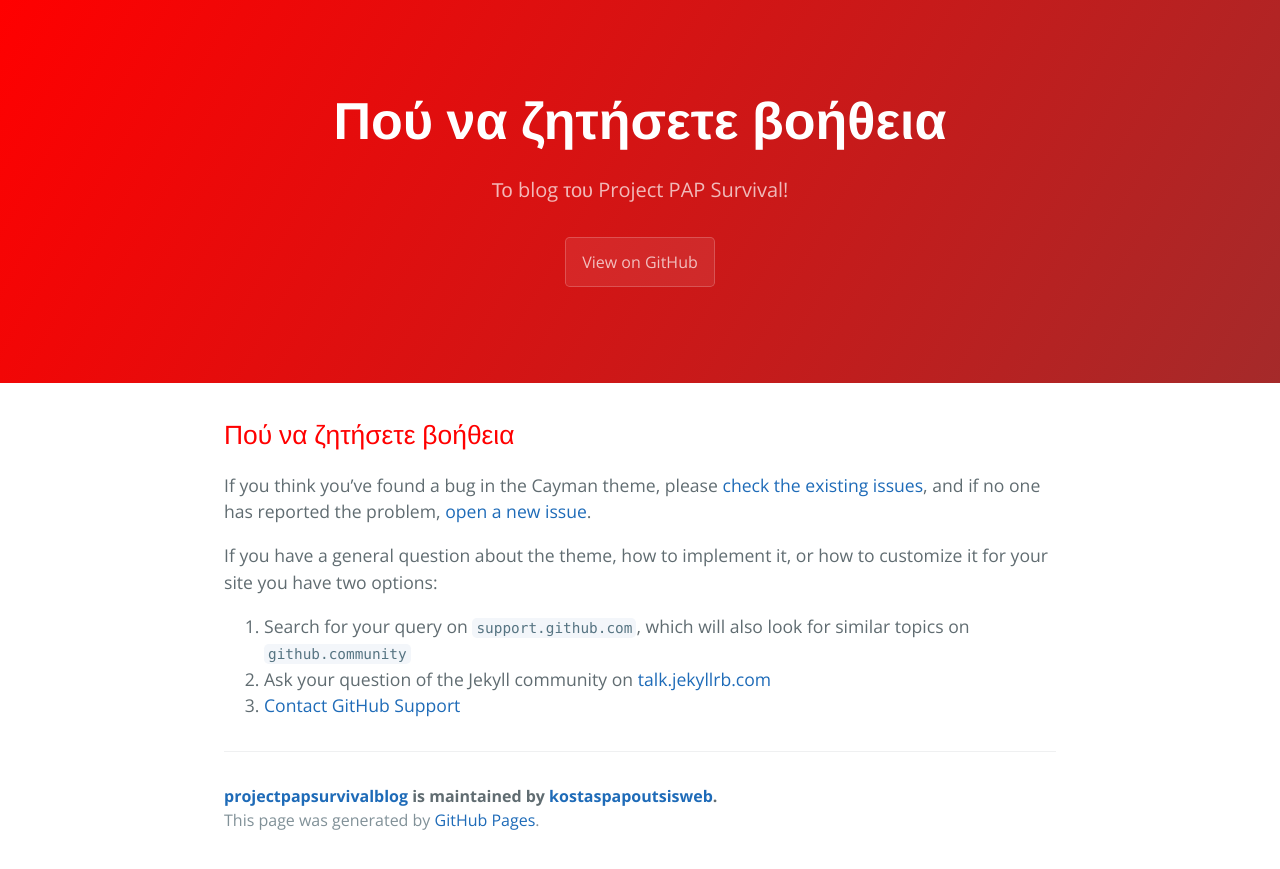
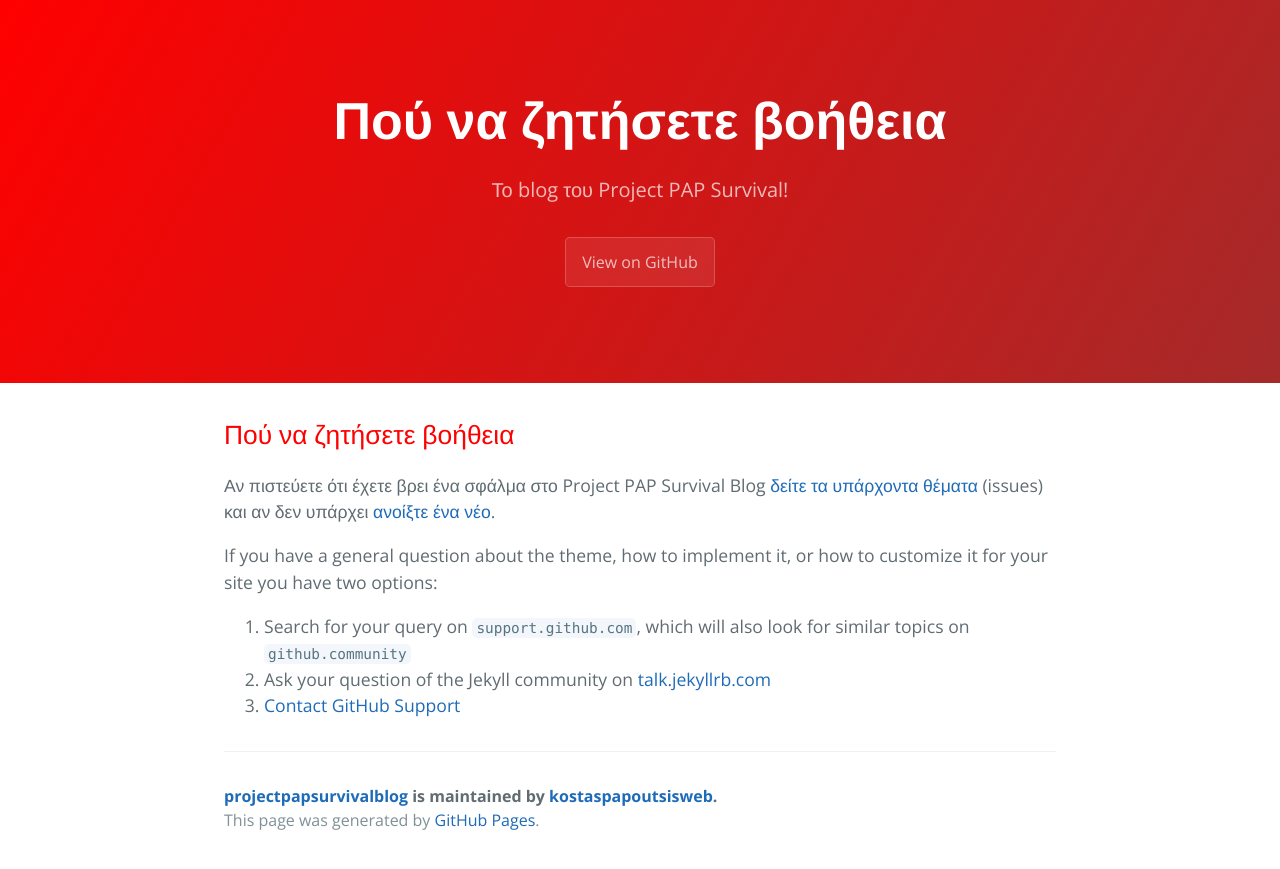
Before and after one commit to kostaspapoutsisweb/projectpapsurvivalblog, a Jekyll site: the page built from docs/SUPPORT.md, in a window 1280 px wide. Shown: the top 869 px of the page. Built offline with Jekyll 4.4.1, drawn with Linux system fonts in a browser that asks for light colours; our own code applies the rules of GitHub Pages for plain Markdown files.

Commit message:
Update SUPPORT.md

```diff
--- a/docs/SUPPORT.md
+++ b/docs/SUPPORT.md
@@ -1,6 +1,6 @@
 ## Πού να ζητήσετε βοήθεια
 
-If you think you've found a bug in the Cayman theme, please [check the existing issues](https://github.com/pages-themes/cayman/issues), and if no one has reported the problem, [open a new issue](https://github.com/pages-themes/cayman/issues/new).
+Αν πιστεύετε ότι έχετε βρει ένα σφάλμα στο Project PAP Survival Blog  [δείτε τα υπάρχοντα θέματα](https://github.com/kostaspapoutsisweb/projectpapsurvivalblog/issues) (issues) και αν δεν υπάρχει [ανοίξτε ένα νέο](https://github.com/kostaspapoutsisweb/projectpapsurvivalblog/issues/new).
 
 If you have a general question about the theme, how to implement it, or how to customize it for your site you have two options:
 
```
